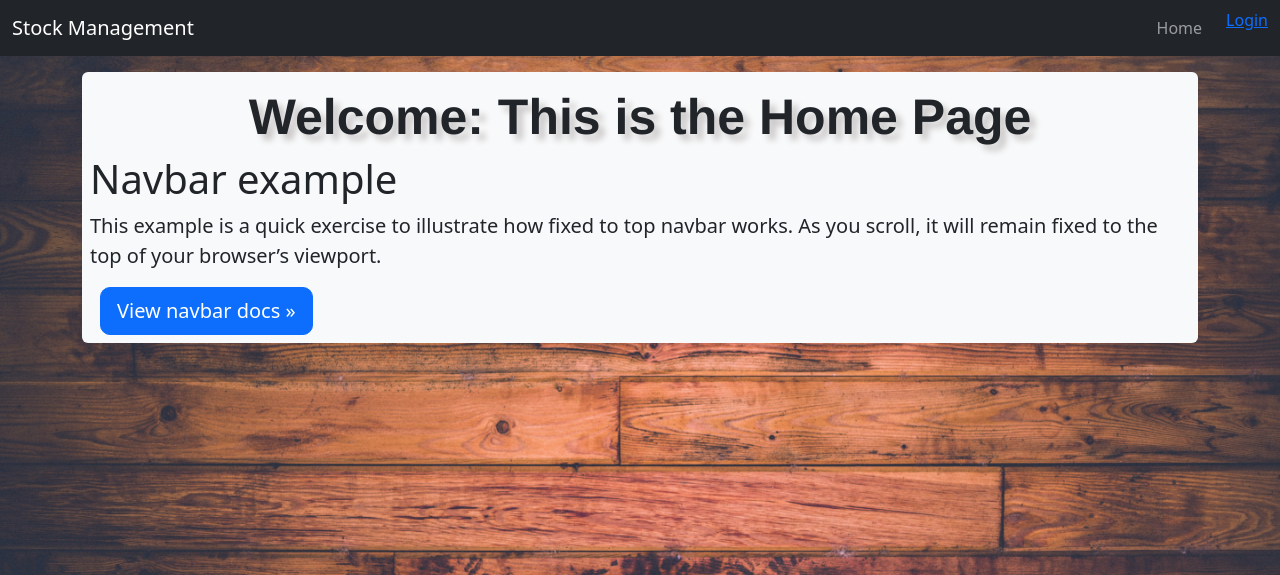
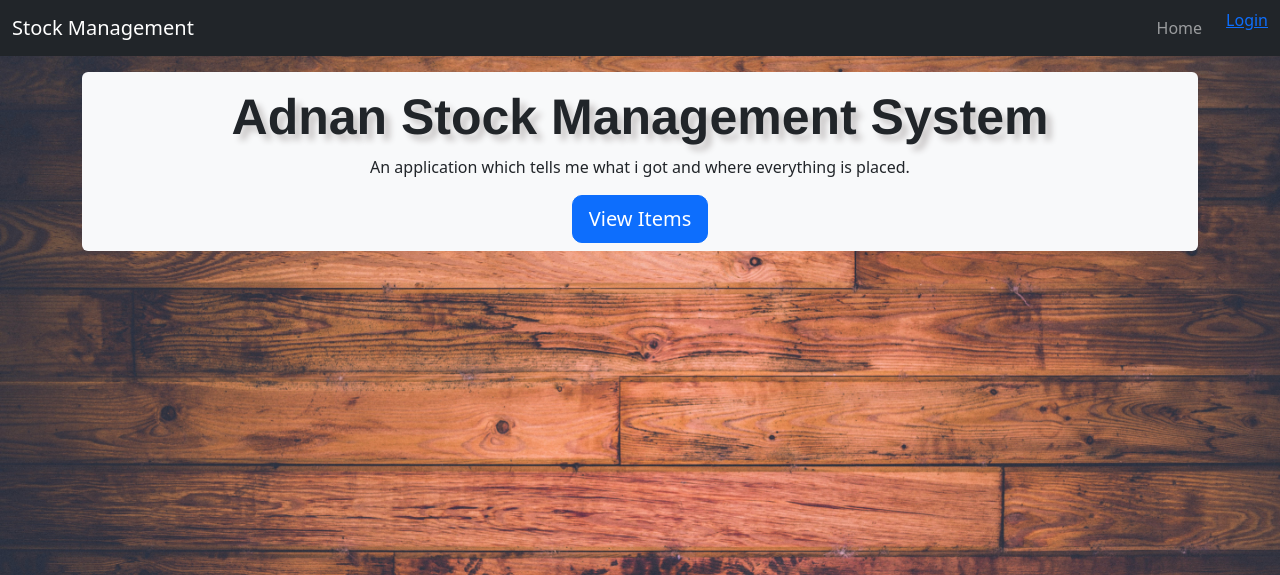
Before and after one commit to adnanmuhtadi/myinventory, a Django app: page / in a window 1280 px wide. Shown: the top 575 px of the page. Run offline with Django 3.2, Linux system fonts and the light colour scheme; some libraries are stand-ins or nearby versions.

Commit message:
finished the home page

```diff
--- a/stockmgmt/templates/includes/home.html
+++ b/stockmgmt/templates/includes/home.html
@@ -4,10 +4,9 @@
 
 {% block content %}
 
-<h1>Navbar example</h1>
-<p class="lead">This example is a quick exercise to illustrate how fixed to top navbar works. As you scroll,
-    it will remain fixed to the top of your browser’s viewport.</p>
-<a class="custom-btn btn btn-lg btn-primary" href="/docs/5.0/components/navbar/" role="button">View navbar docs
-    &raquo;</a>
-
+<div class="text-center">
+    <p>An application which tells me what i got and where everything is placed.</p>
+    <a class="custom-btn btn btn-lg btn-primary" href="{% url 'list_items' %}" role="button">View
+        Items</a>
+</div>
 {% endblock %}
--- a/stockmgmt/views.py
+++ b/stockmgmt/views.py
@@ -18,11 +18,9 @@ from django.core.paginator import Paginator
 # Home View
 ############################################################
 def home(request):
-    title = 'Welcome: This is the Home Page'
-    form = 'Welcome: This is the Home Page'
+    title = 'Adnan Stock Management System'
     context = {
         "title": title,
-        "test": form,
     }
 
     return render(request, "./includes/home.html", context)
```
Also changed, not shown: db.sqlite3.
